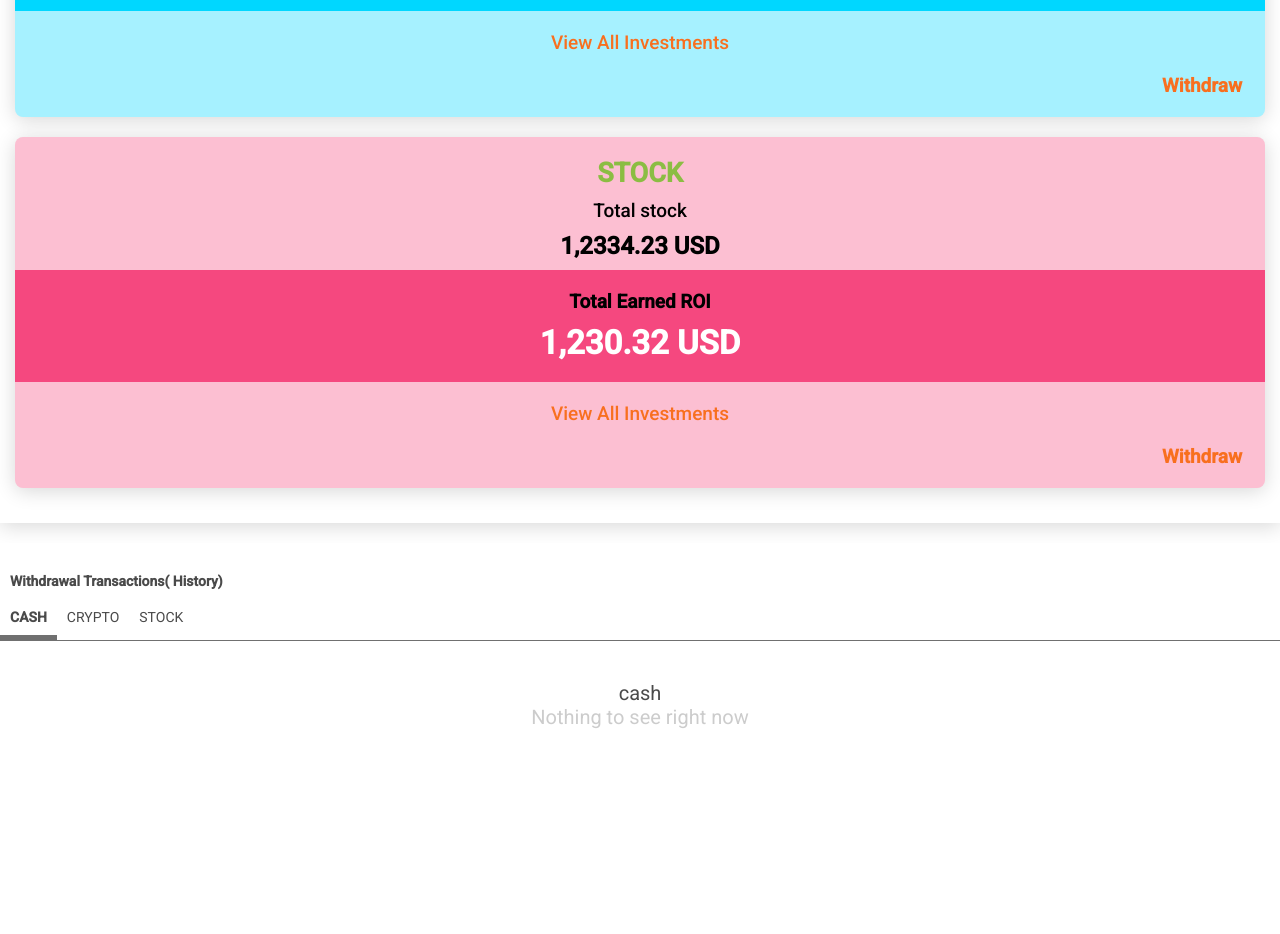
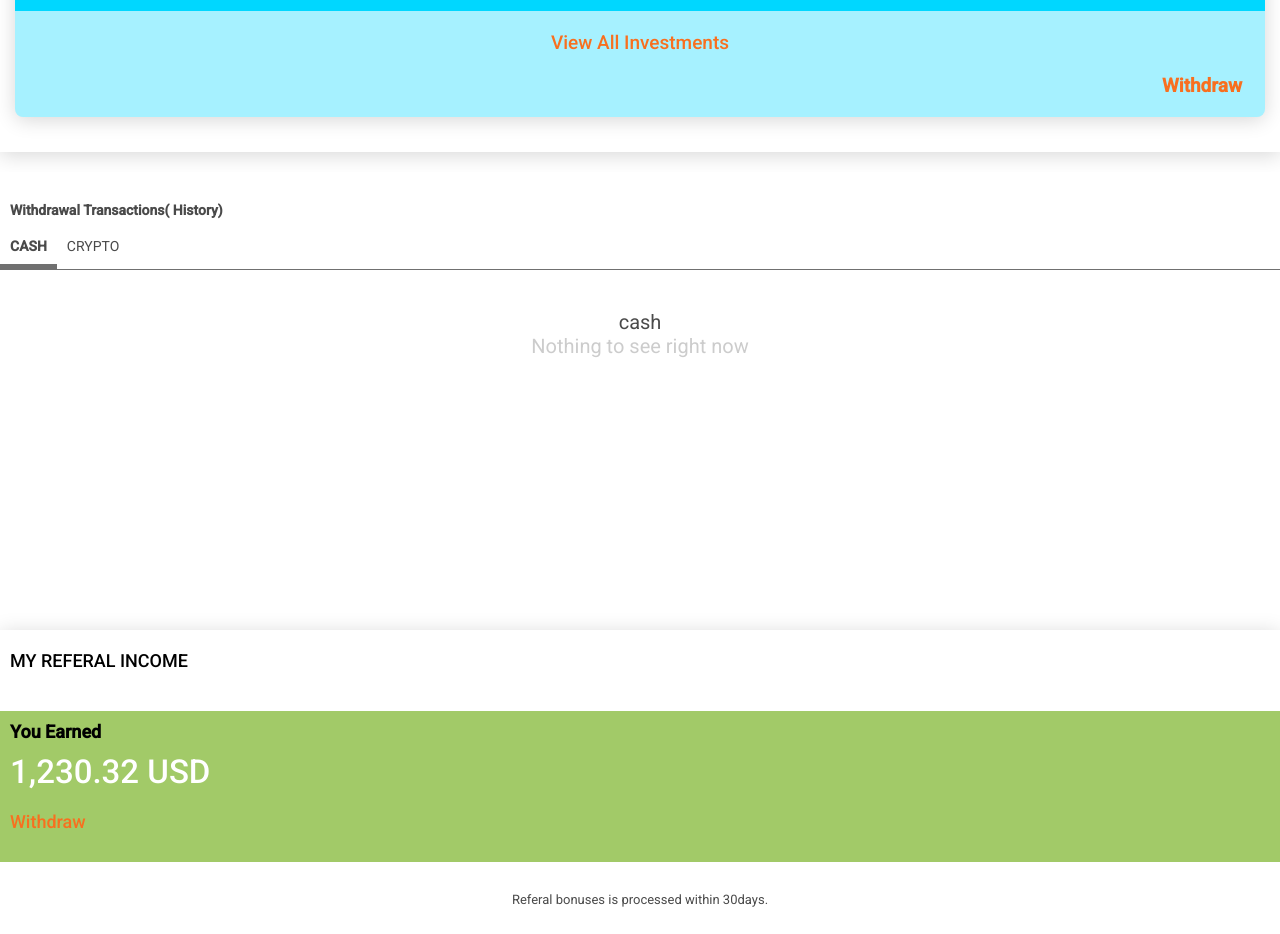
Before and after one commit to georgebsmith-tech/glob-financial-client, a Next.js app: page /withdrawal in a window 1280 px wide. Shown: the part 800-1734 px from the top of the page. Built offline with nearby package versions, Linux system fonts and the light colour scheme.

Commit message:
added the hero image

```diff
--- a/pages/withdrawal.js
+++ b/pages/withdrawal.js
@@ -51,13 +51,13 @@ const Assets = () => {
             backgroundColor: "rgba(166, 241, 255, 1)",
             midColor: "rgba(0, 215, 255, 1)"
         },
-        {
-            type: "stock",
-            unit: "USD",
-            value: "1,2334.23",
-            backgroundColor: "rgba(252, 191, 210, 1)",
-            midColor: "rgba(245, 72, 127, 1)"
-        }
+        // {
+        //     type: "stock",
+        //     unit: "USD",
+        //     value: "1,2334.23",
+        //     backgroundColor: "rgba(252, 191, 210, 1)",
+        //     midColor: "rgba(245, 72, 127, 1)"
+        // }
     ]
     return (
         <div className="v-shadow mt20 container">
@@ -246,7 +246,7 @@ const TransactionHistory = () => {
             </h2>
             <ul className="flex" style={{ borderBottom: "1px solid rgba(112, 112, 112, 1)" }}>
                 {
-                    ["cash", "crypto", "stock"].map(type => <li
+                    ["cash", "crypto"].map(type => <li
                         className={"f14 p10 pointer " + (transHistoryActive === type && "bolder")}
                         data-type={type}
                         onClick={function (e) { setTransHistoryActive(e.target.dataset.type) }}
```
Also changed, not shown: public/images/logo.svg (added).
